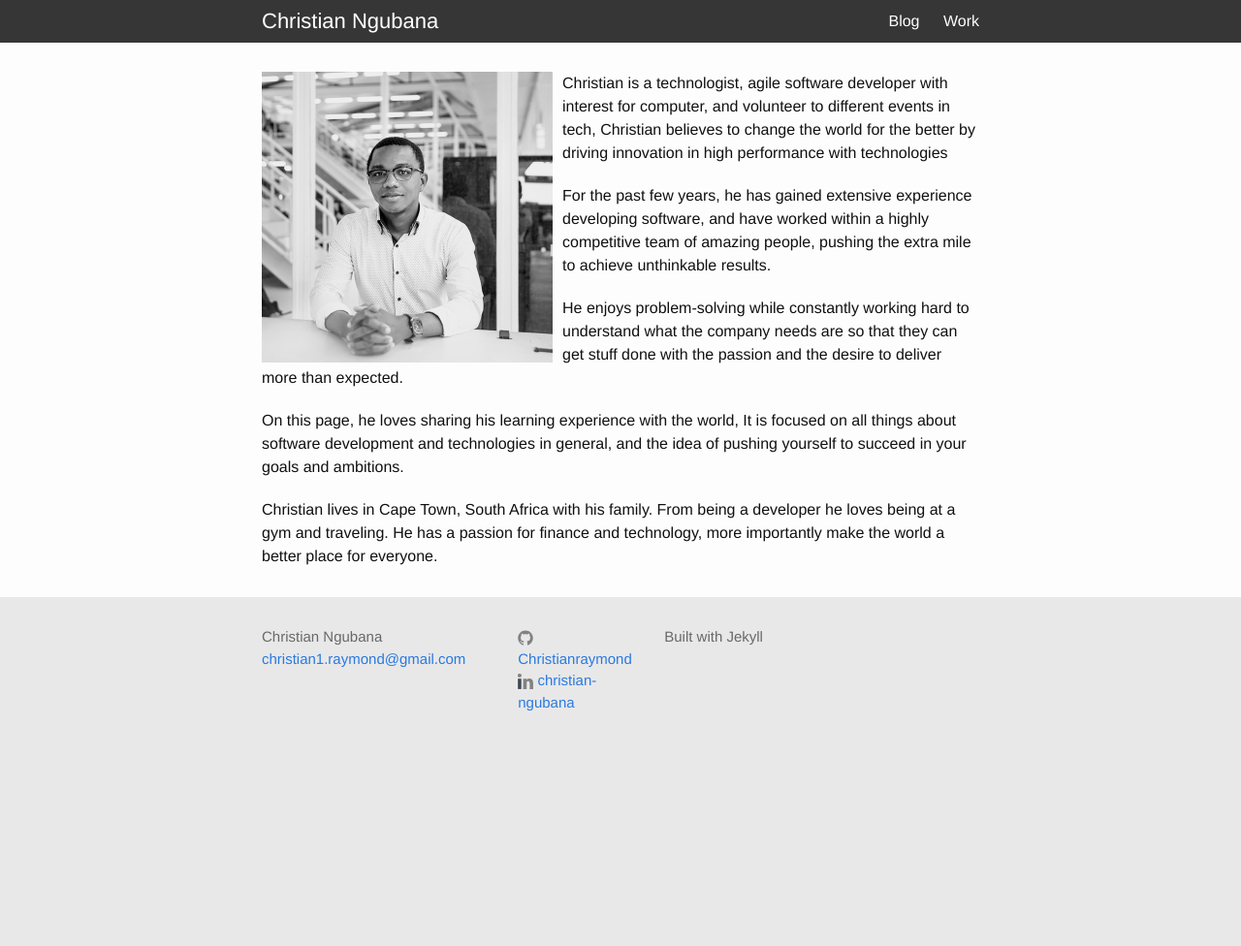
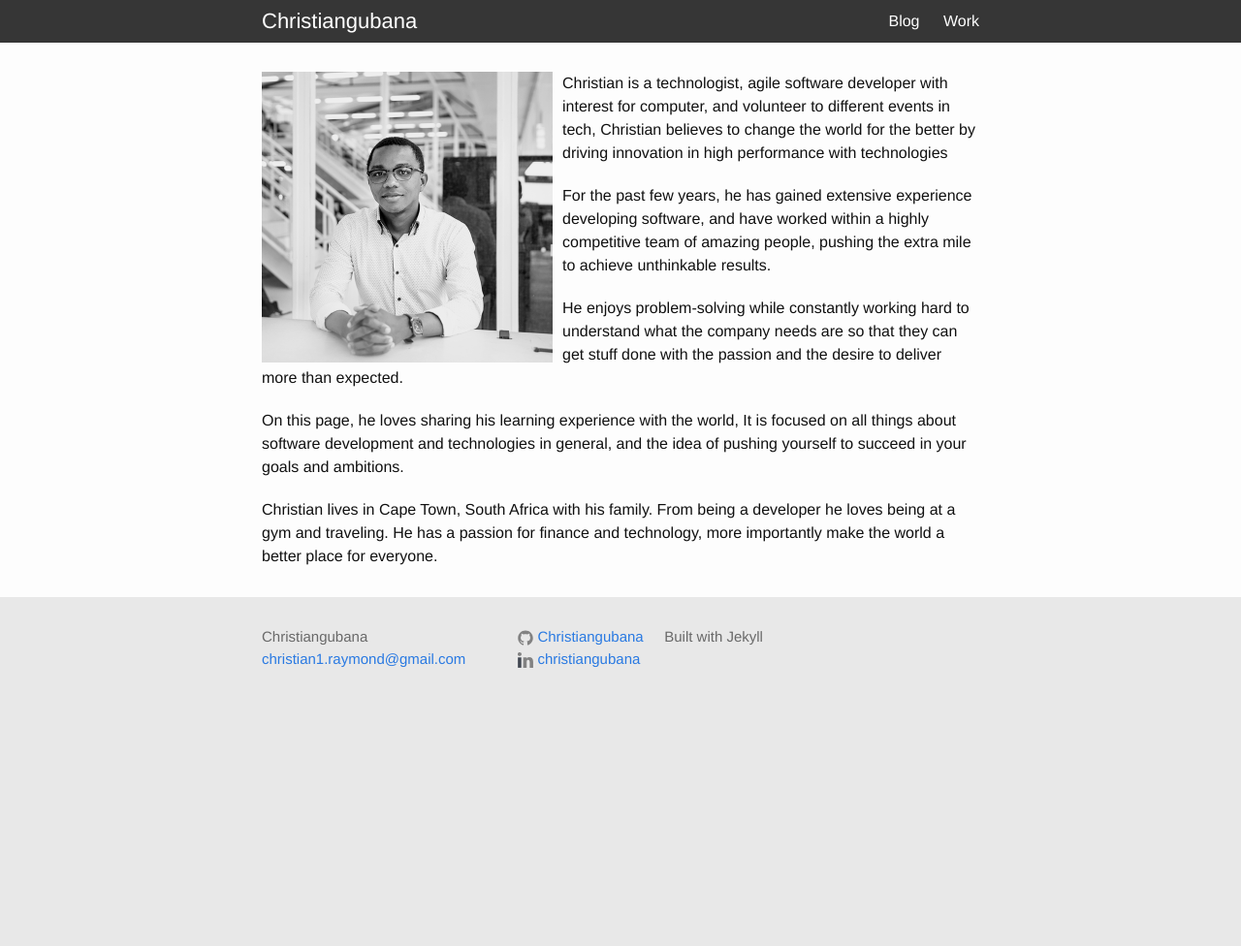
Before and after one commit to christiangubana/christiangubana.github.io, a Jekyll site: the page built from index.html, in a window 1280 px wide. Shown: the whole page at 97% size. Built offline with Jekyll 4.4.1, drawn with Linux system fonts in a browser that asks for light colours.

Commit message:
testing initial change

```diff
--- a/_config.yml
+++ b/_config.yml
@@ -6,15 +6,15 @@
 # 'jekyll serve'. If you change this file, please restart the server process.
 
 # Site settings
-title: Christian Ngubana
+title: Christiangubana
 email: christian1.raymond@gmail.com
 description: > # this means to ignore newlines until "baseurl:"
   Built with Jekyll
 baseurl: "" # the subpath of your site, e.g. /blog
-url: "https://christianraymond.github.io" # the base hostname & protocol for your site
+url: "https://christiangubana.github.io" # the base hostname & protocol for your site
 #twitter_username: Ombenisngubana
-github_username: Christianraymond
-linkedin_username: christian-ngubana
+github_username: Christiangubana
+linkedin_username: christiangubana
 
 # Build settings
 markdown: kramdown
```
